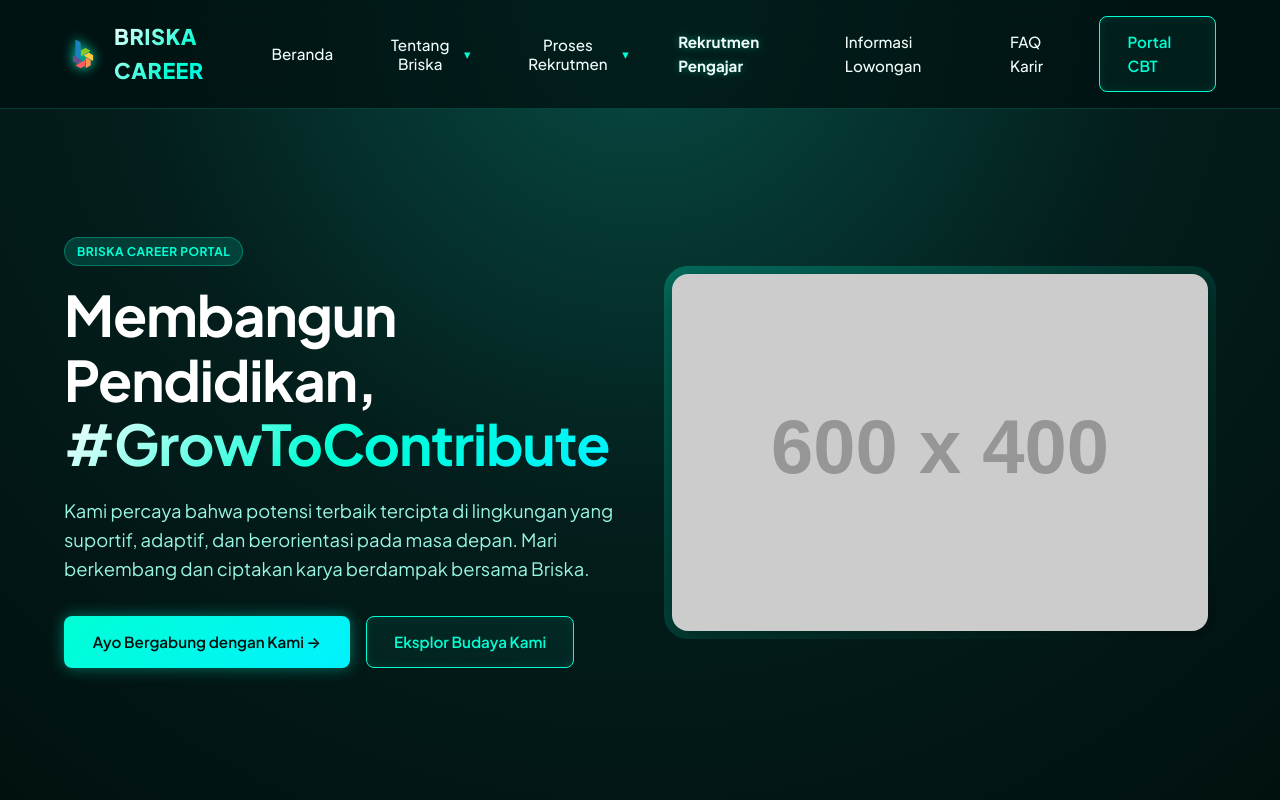
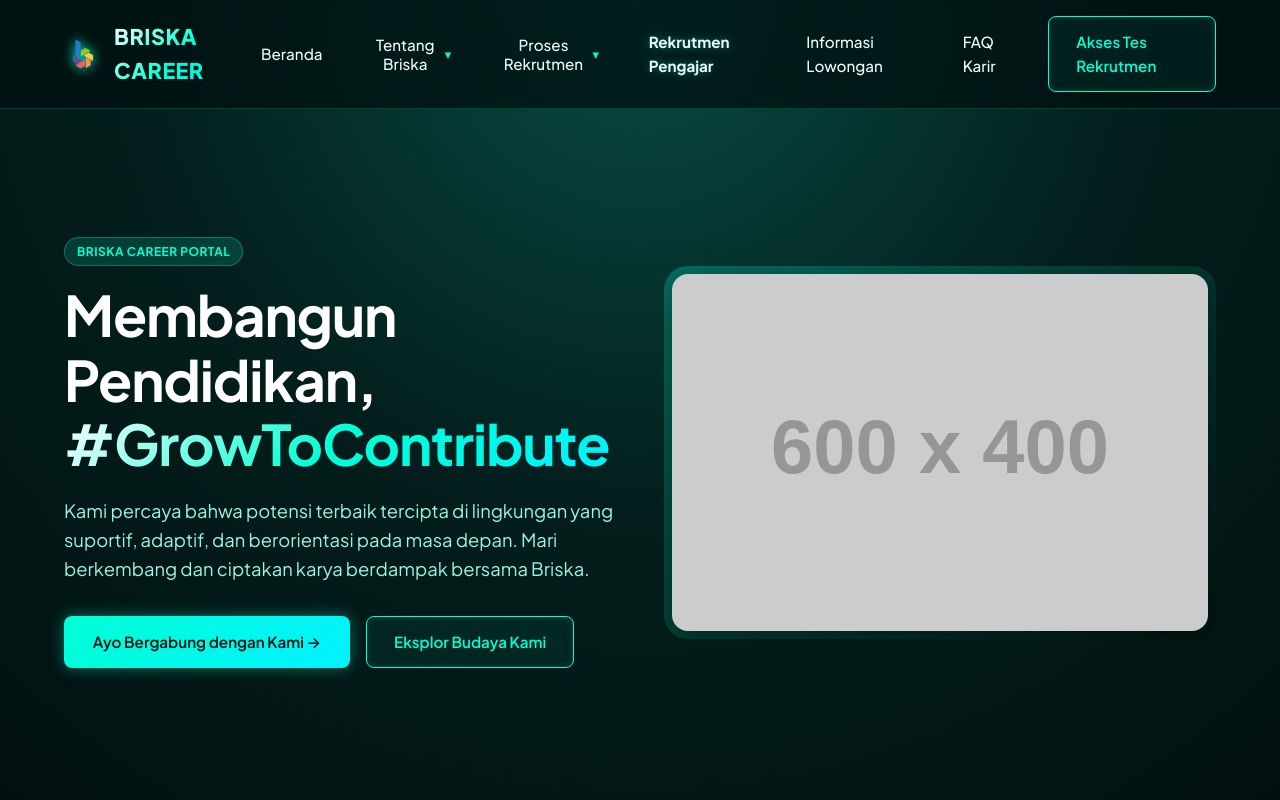
Before and after one commit to ptbriska/web-career-briska, a plain HTML site: page index.html in a window 1280 px wide. Shown: the top 800 px of the page. Drawn offline with Linux system fonts and the light colour scheme; placeholder pictures from the web are drawn by us; a script that the page names is missing.

Commit message:
Update header.html

```diff
--- a/components/header.html
+++ b/components/header.html
@@ -47,6 +47,6 @@
         <a href="/pages/lowongan/lowongan.html" class="nav-link">Informasi Lowongan</a>
         <a href="/pages/faq/faq.html" class="nav-link">FAQ Karir</a>
 
-        <a href="https://cbt.briska.id" target="_blank" class="btn-outline-neon">Portal CBT</a>
+        <a href="https://btp.briska.co.id" target="_blank" class="btn-outline-neon">Akses Tes Rekrutmen</a>
     </nav>
 </header>
```
